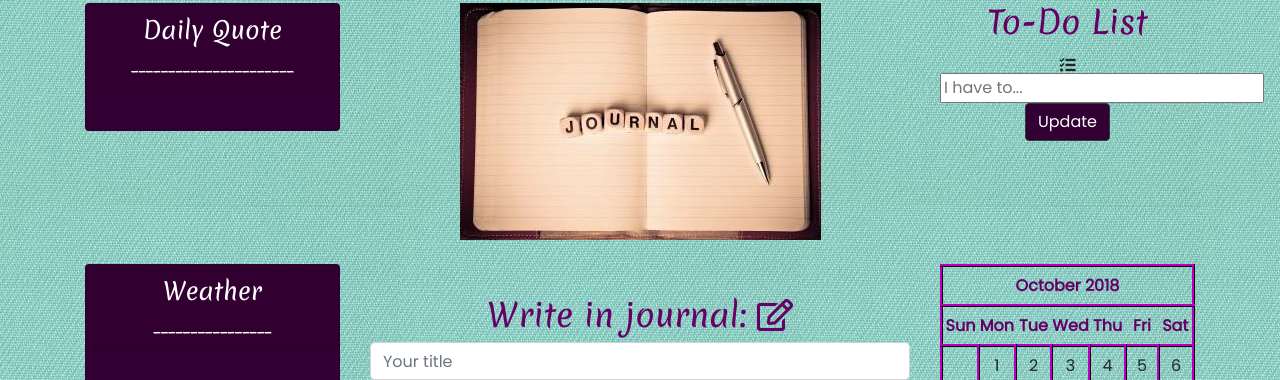
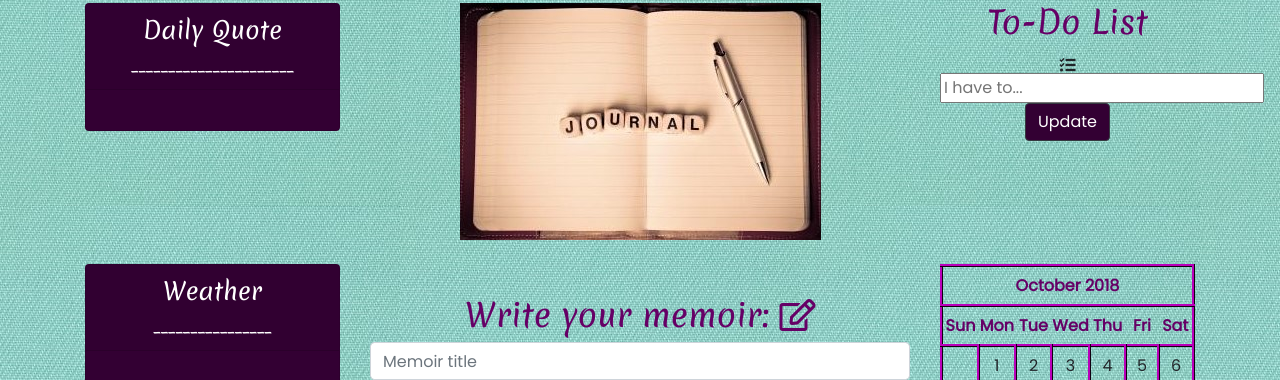
Before and after one commit to Krysioly/Project-web-app, a Flask app: page /dashboard in a window 1280 px wide. Shown: the part 194-574 px from the top of the page. Run offline with Flask 2, Linux system fonts and the light colour scheme; the visitor is signed in with stand-in values (Sample User, id 1); data comes from the database, SQL or seed files in the repository; data that the repository does not hold is empty; some libraries are stand-ins or nearby versions.

Commit message:
fixed bugs

```diff
--- a/templates/dashboard.html
+++ b/templates/dashboard.html
@@ -71,9 +71,9 @@ Dashboard
             <h3><div id="finishedTitle"></div></h3>
             <div id="finishedText" class="entry"></div>
             <div id= "entry-div">
-                <h2>Write in journal: <i class="far fa-edit"></i></h2>
+                <h2>Write your memoir: <i class="far fa-edit"></i></h2>
                 <form method="POST" id= "entry-form">
-                    <input type="text" class="form-control" id="title" placeholder="Your title"><br>
+                    <input type="text" class="form-control" id="title" placeholder="Memoir title"><br>
                     <textarea class="form-control" id="text" rows="5" cols="40" placeholder="My day is going..."></textarea><br>
                     <input type="submit" id = "publish" value="Publish" class="btn btn-dark" style="background-color: #330033;">
                 </form>
@@ -88,6 +88,7 @@ Dashboard
 <div class="container">
     <div class="row">
         <div class="col-6">
+            <!-- Stocks -->
             <h2>Stocks <i class="fas fa-file-invoice"></i></h2>
             <form action="/search-stocks" id="stocksform">
                 <input type="text" id="symbol" placeholder="Search Stock's Symbol" required ><br>
@@ -133,10 +134,6 @@ Dashboard
 ///////////////////////// Entry Bar Chart //////////////////////////////
 const options = {
     responsive: true,
-    legend: {
-            labels: {
-                fontColor: "black",
-            }
     scales: {
         xAxes: [{
             ticks: {
--- a/templates/homepage.html
+++ b/templates/homepage.html
@@ -1,13 +1,13 @@
 {% extends "base.html" %}
 
 {% block title %}
-Journal
+MyMemoirs
 {% endblock %}
 
 {% block body %}
 <div class="center">
     <br><br>
-    <h1 class="title">Memoir Archives</h1>
+    <h1 class="title" style="font-family: 'Dancing Script', cursive; font-size: 100px;">MyMemoirs</h1>
     <p><img class="backimg" src="static/img/book-heart.jpg" border="0"></p><br>
     <br><br><br><br><br><br><br><br><br><br><br>
     <br><br><br><br><br><br><br><br><br><br><br>
--- a/templates/login_form.html
+++ b/templates/login_form.html
@@ -29,7 +29,7 @@ Login
     </div>
     <div class="col-8">
 
-        <img src="static/img/Journalpen.jpg" style="width:875px;height:550px;">
+        <img src="static/img/Journalpen.jpg" style="width:900px;height:550px;">
     </div>
 </div>
 {% endblock %}
```
Also changed, not shown: static/img/fabric.png (deleted), static/img/leather.png (deleted), static/img/mint.png (deleted), static/img/paper.png (deleted), static/img/stripes.png (deleted).
